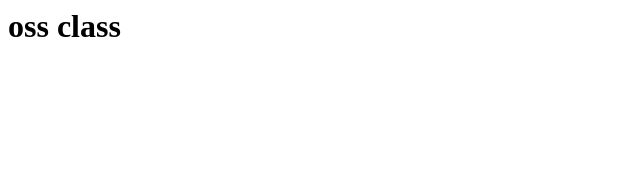
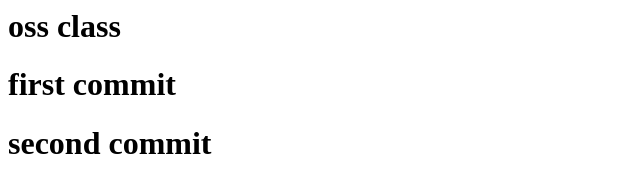
Before and after one commit to yong89223/Oss_3, a plain HTML site: page index.html in a window 1280 px wide. Shown: the whole page, without its empty margins (0-640 px from the left). Drawn offline with Linux system fonts and the light colour scheme.

Commit message:
second commit

```diff
--- a/index.html
+++ b/index.html
@@ -3,5 +3,7 @@
 
     <body>
         <h1>oss class</h1>
+        <h1>first commit</h1>
+        <h1>second commit</h1>
     </body>
 </html>
```
